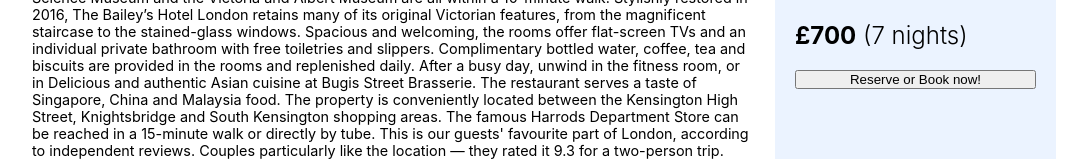
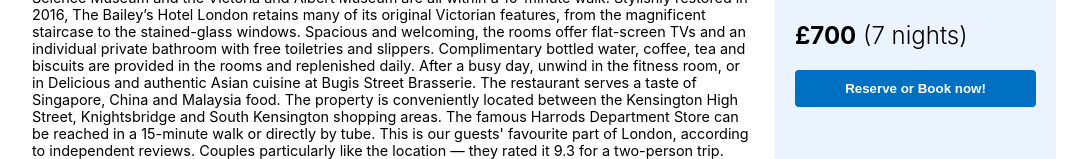
Before and after one commit to 21ciprian/booking-app, a React (Create React App) app: page /hotels/1 in a window 1280 px wide. Shown: the part 967-1126 px from the top of the page, without its empty margins (96-1183 px from the left). Built offline with nearby package versions, Linux system fonts and the light colour scheme.

Commit message:
Styled button inside hotelDetailPrice

```diff
--- a/src/pages/Hotel/Hotel.module.css
+++ b/src/pages/Hotel/Hotel.module.css
@@ -80,3 +80,13 @@
 .hotelDetailsPrice > h2 {
 	font-weight: 300;
 }
+.hotelDetailsPrice > button {
+	border: none;
+	outline: none;
+	padding: 0.7rem 1.25rem;
+	background-color: #0071c2;
+	color: #fff;
+	font-weight: 700;
+	border-radius: 0.25rem;
+	cursor: pointer;
+}
```
